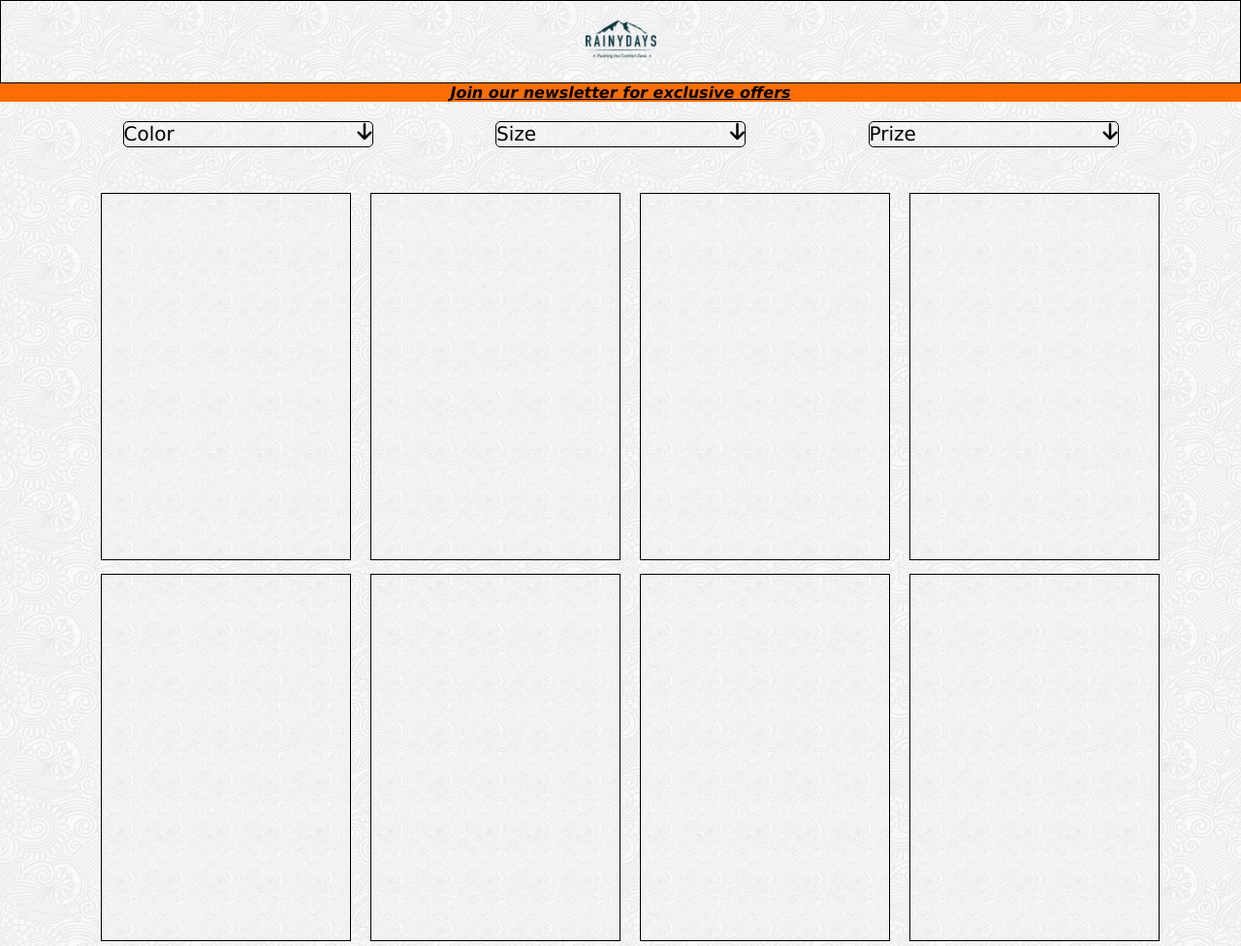
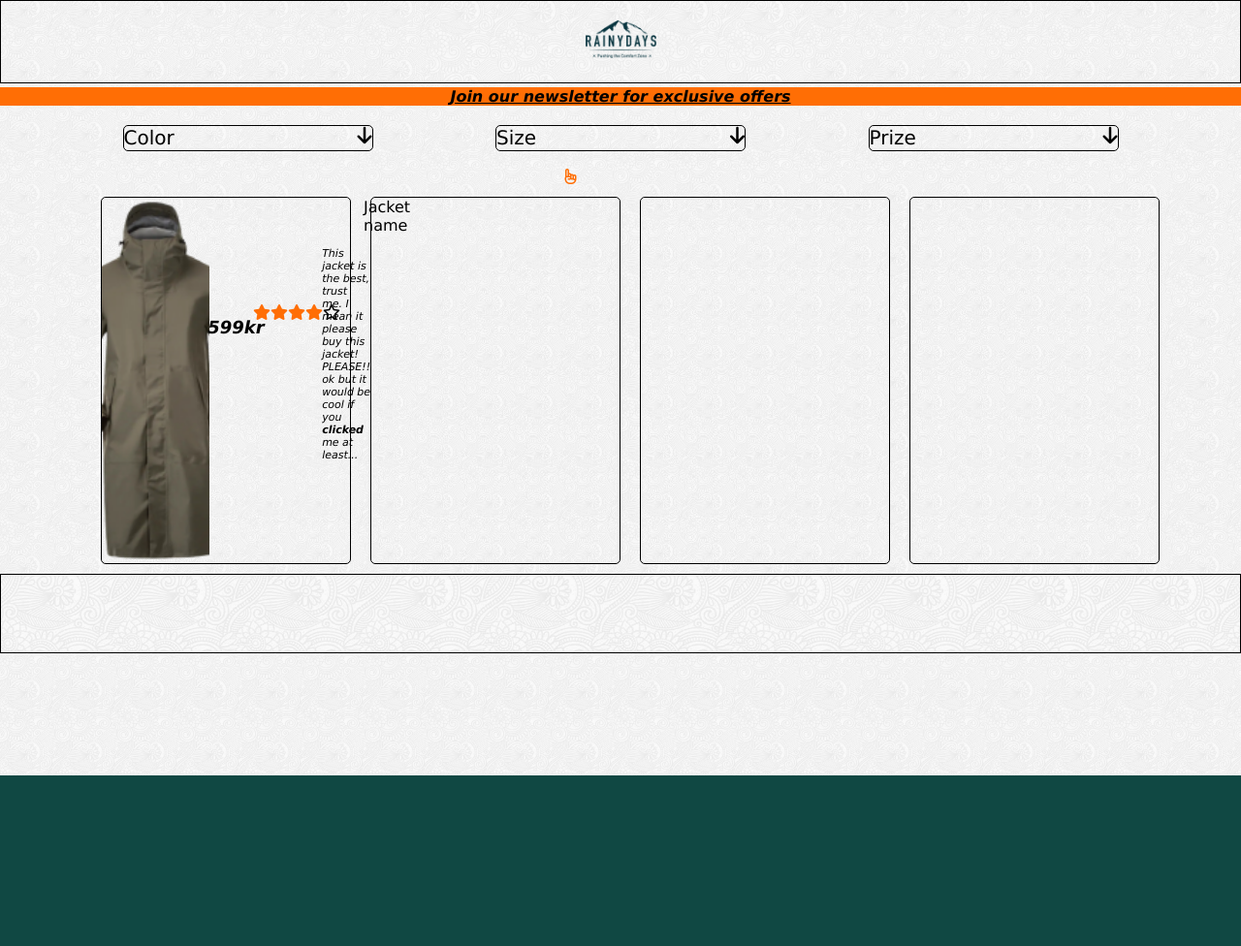
Before and after one commit to sudijuma/Drydays, a plain HTML site: page checkout.html in a window 1280 px wide. Shown: the top 976 px of the page at 97% size. After the commit the page ends 800 px from the top, so only its background shows below. Drawn offline with Linux system fonts and the light colour scheme.

Commit message:
progresss

```diff
--- a/checkout.html
+++ b/checkout.html
@@ -13,7 +13,9 @@
   </head>
   <body>
     <header>
-      <div class="logo"></div>
+      <div class="logo-container">
+        <div class="logo"></div>
+      </div>
     </header>
     <main>
       <div class="promo">Join our newsletter for exclusive offers</div>
@@ -23,54 +25,24 @@
         <div class="sortby">Prize<i class="fas fa-arrow-down"></i></div>
       </div>
       <div class="flexbox">
-        <div class="jacket"></div>
-        <div class="jacket"></div>
-        <div class="jacket"></div>
-        <div class="jacket"></div>
-        <div class="jacket"></div>
-        <div class="jacket"></div>
-        <div class="jacket"></div>
-        <div class="jacket"></div>
-        <div class="jacket"></div>
-        <div class="jacket"></div>
-        <div class="jacket"></div>
-        <div class="jacket"></div>
-        <div class="jacket"></div>
-        <div class="jacket"></div>
-        <div class="jacket"></div>
-        <div class="jacket"></div>
-        <div class="jacket"></div>
-        <div class="jacket"></div>
-        <div class="jacket"></div>
-        <div class="jacket"></div>
-        <div class="jacket"></div>
-        <div class="jacket"></div>
-        <div class="jacket"></div>
-        <div class="jacket"></div>
-        <div class="jacket"></div>
-        <div class="jacket"></div>
-        <div class="jacket"></div>
-        <div class="jacket"></div>
-        <div class="jacket"></div>
-        <div class="jacket"></div>
-        <div class="jacket"></div>
-        <div class="jacket"></div>
-        <div class="jacket"></div>
-        <div class="jacket"></div>
-        <div class="jacket"></div>
-        <div class="jacket"></div>
-        <div class="jacket"></div>
-        <div class="jacket"></div>
-        <div class="jacket"></div>
-        <div class="jacket"></div>
-        <div class="jacket"></div>
-        <div class="jacket"></div>
-        <div class="jacket"></div>
-        <div class="jacket"></div>
-        <div class="jacket"></div>
-        <div class="jacket"></div>
-        <div class="jacket"></div>
-        <div class="jacket"></div>
+        <div class="jacket">
+          <div class="card-shop"></div>
+          <div class="review">
+            <i class="fas fa-star"></i>
+            <i class="fas fa-star"></i>
+            <i class="fas fa-star"></i>
+            <i class="fas fa-star"></i>
+            <i class="far fa-star"></i>
+          </div>
+          <div class="jacket-name">Jacket name</div>
+            <div class="card-text">
+              This jacket is the best, trust me. I mean it please buy this
+              jacket! PLEASE!! ok but it would be cool if you <b>clicked</b> me
+              at least...
+            </div>
+          <h4 class="price">599kr</h4>
+          <div class="point-icon"><i class="far fa-hand-point-up"></i></div>
+        </div>
         <div class="jacket"></div>
         <div class="jacket"></div>
         <div class="jacket"></div>
--- a/css/checkout.css
+++ b/css/checkout.css
@@ -1,7 +1,7 @@
 body {
   min-width: 414px;
-  background-image: url("../images/full-bloom.png");
-  background-size: 20%;
+  background-color: #104843;
+  background-size: 10%;
   margin: auto;
 }
 header {
@@ -9,7 +9,15 @@ header {
   justify-content: center;
   min-height: 84px;
   min-width: 414px;
-  border: 1px solid black;
+}
+.logo-container {
+  display: flex;
+  justify-content: center;
+  min-height: 80px;
+  min-width: 392px;
+  background-image: url("../images/full-bloom.png");
+  background-size: 40%;
+  border-radius: 5px;
 }
 .logo {
   height: 39px;
@@ -20,6 +28,7 @@ header {
   margin-top: 20px;
 }
 .promo {
+  margin-top: 4px;
   min-width: 414px;
   background-color: #ff6e05;
   font-family: Verdana, Geneva, Tahoma, sans-serif;
@@ -55,13 +64,63 @@ header {
   margin-top: 20px;
 }
 .jacket {
+  display: flex;
   width: 392px;
   height: 171px;
   background-image: url("../images/full-bloom.png");
   background-size: 40%;
-  border: solid 1px black;
-  border-style: groove;
+  border-radius: 5px;
   margin: 4px 0px 4px 10px;
+}
+.card-shop {
+  min-width: 111px;
+  min-height: 171px;
+  background-image: url("../images/jacket2.png");
+  background-repeat: no-repeat;
+  background-size: cover;
+  background-position: center;
+}
+.review {
+  color: #ff6e05;
+  display: inline-flex;
+  position: relative;
+  top: 110px;
+  left: 45px;
+}
+.far {
+  color: black;
+}
+.jacket-name {
+  position: relative;
+  left: 69px;
+  font-family: Verdana, Geneva, Tahoma, sans-serif;
+}
+.card-text {
+  font-family: Verdana, Geneva, Tahoma, sans-serif;
+  font-size: 11px;
+  font-style: italic;
+  position: relative;
+  right: 22px;
+  top: 51px;
+}
+.price {
+  font-family: Verdana, Geneva, Tahoma, sans-serif;
+  font-size: 18px;
+  font-style: italic;
+  position: relative;
+  top: 123px;
+  right: 190px;
+  margin: 0px;
+}
+.point-icon {
+  height: 20px;
+  width: 20px;
+  position: relative;
+  left: 120px;
+  bottom: 30px;
+}
+.fa-hand-point-up {
+  color: #ff6e05;
 }
 footer {
   display: flex;
@@ -76,7 +135,7 @@ footer {
   body {
     min-width: 414px;
     background-image: url("../images/full-bloom.png");
-    background-size: 20%;
+    background-size: 10%;
     margin: auto;
   }
   header {
```
